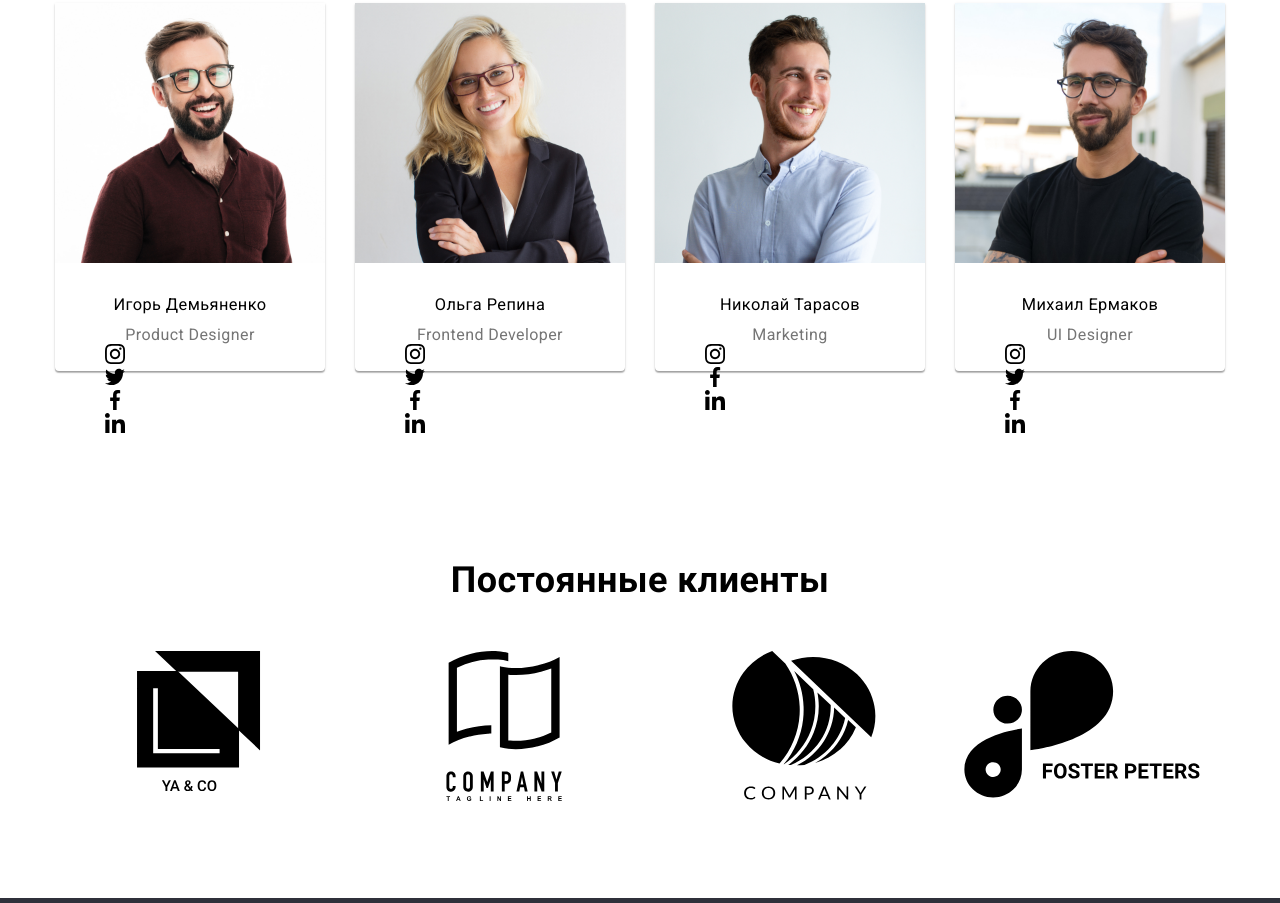
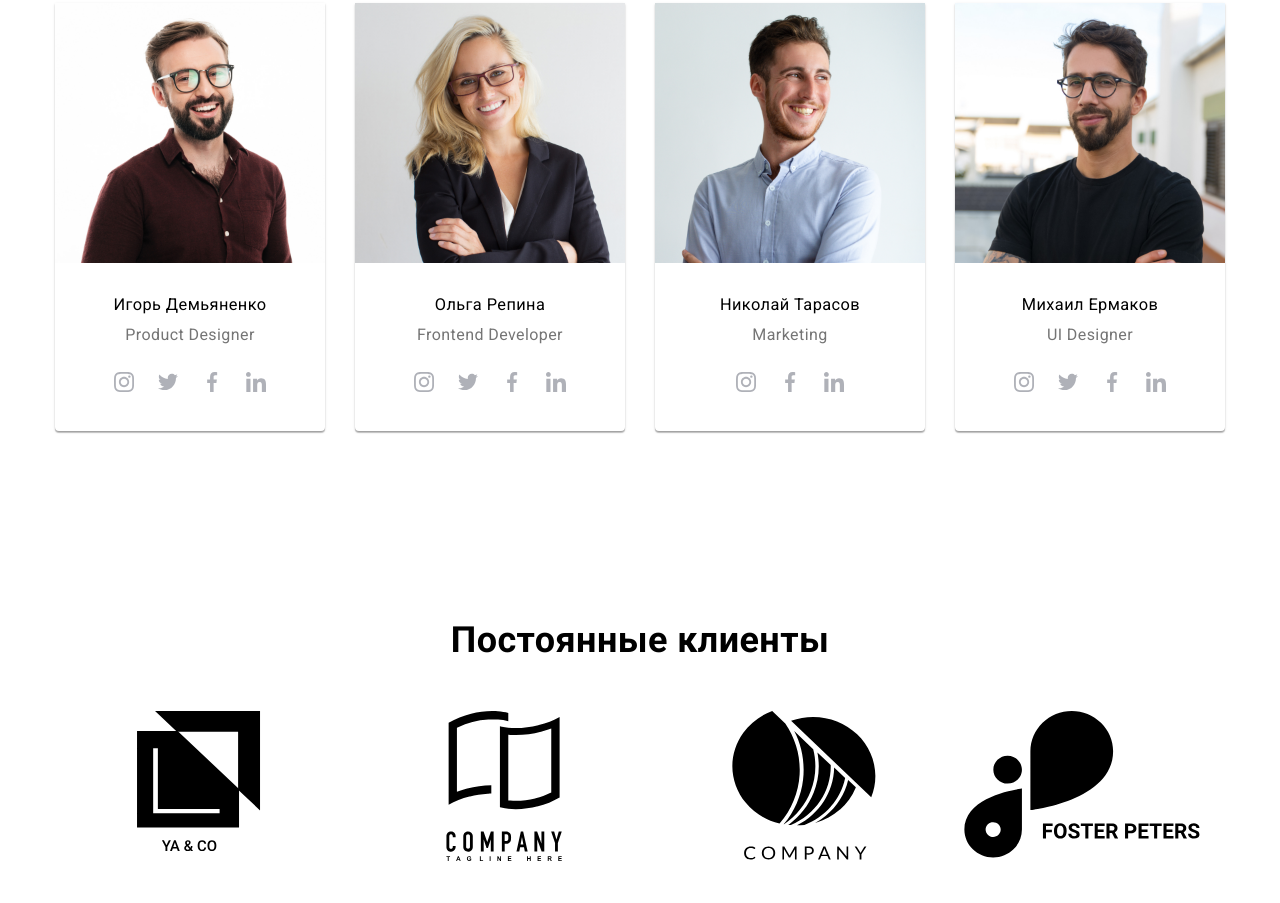
Before and after one commit to TetyanaSveden/goit-markup-hw-04, a plain HTML site: page index.html in a window 1280 px wide. Shown: the part 1327-2230 px from the top of the page. Drawn offline with nearby package versions, Linux system fonts and the light colour scheme.

Commit message:
color and socials

```diff
--- a/css/styles.css
+++ b/css/styles.css
@@ -10,6 +10,7 @@
   --text-color-lightblue: #2196f3;
   --text-color-black: #000000;
   --text-color-grey-through: rgba(255, 255, 255, 0.6);
+  --text-ikons-grey: #afb1b8;
 }
 
 body {
@@ -50,7 +51,15 @@ nav .links.current {
   margin: 0 auto;
   padding: 0 15px;
 }
-
+.phonesvg {
+  fill: var(--text-ikons-grey);
+  margin-right: 10px;
+  align-items: center;
+}
+.phonesvg:hover,
+.phonesvg:focus {
+  fill: var(--blue-light-color);
+}
 .head {
   justify-content: space-between;
   display: flex;
@@ -264,6 +273,7 @@ nav .links.current {
   font-size: 16px;
   line-height: 19px;
   text-align: center;
+  margin-bottom: 16px;
 }
 .name-ocupation {
   padding-left: 50px;
@@ -274,7 +284,7 @@ nav .links.current {
 
 .collegues-list {
   width: 270px;
-  height: 368px;
+  height: 428px;
   margin-right: 30px;
 }
 .collegues-list:last-child {
@@ -287,7 +297,32 @@ nav .links.current {
     0px 2px 1px rgba(0, 0, 0, 0.2);
   border-radius: 0px 0px 4px 4px;
 }
+.social-list {
+  display: flex;
+  justify-content: center;
+}
+.ikonssvg {
+  color: var(--line-color);
+}
+.ikonssvg:hover,
+.ikonssvg:focus {
+  color: var(--main-background-color);
+}
 
+.link-flow {
+  display: inline-flex;
+  justify-content: center;
+  align-items: center;
+  width: 44px;
+  height: 44px;
+  border-radius: 50%;
+  fill: var(--text-ikons-grey);
+}
+.link-flow:hover,
+.link-flow:focus {
+  fill: var(--line-color);
+  background-color: var(--blue-light-color);
+}
 /*  portfolio buttons  */
 .buttons {
   color: var(--text-color-dark);
```
